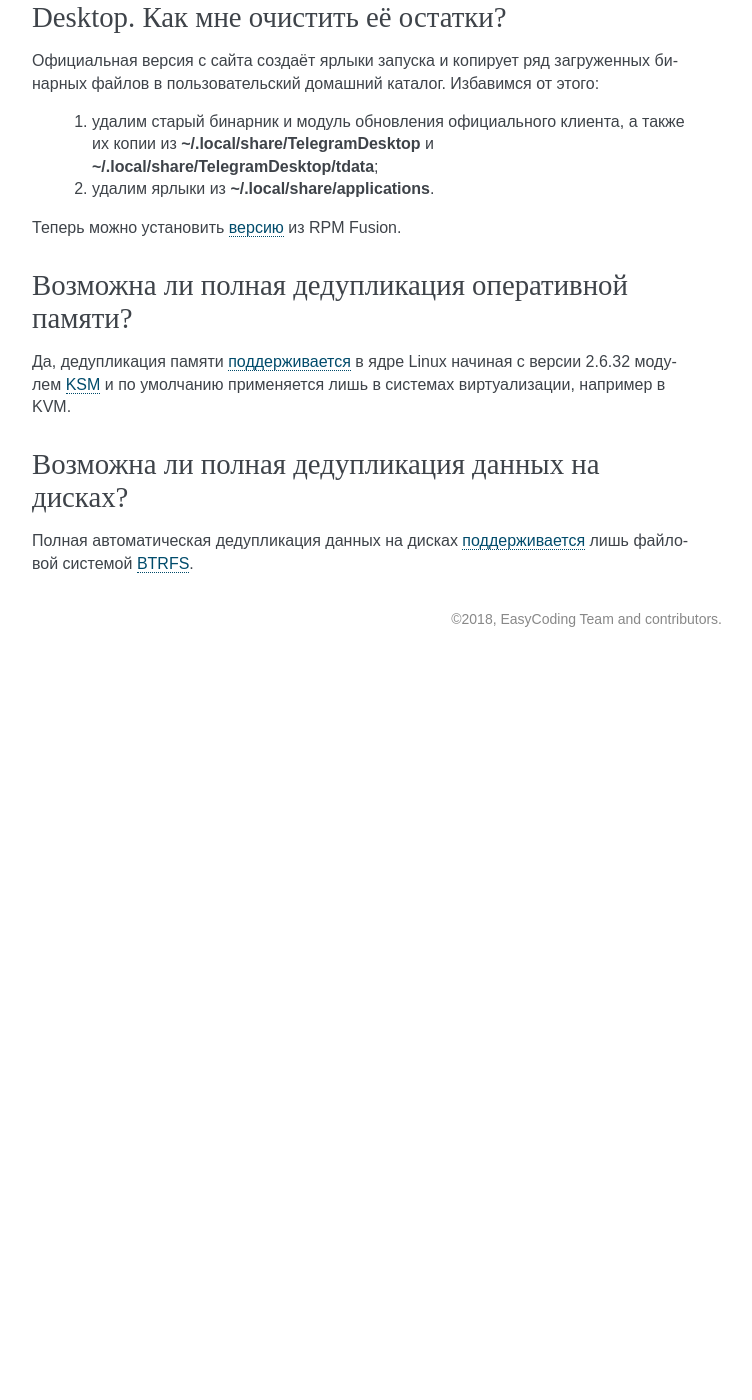
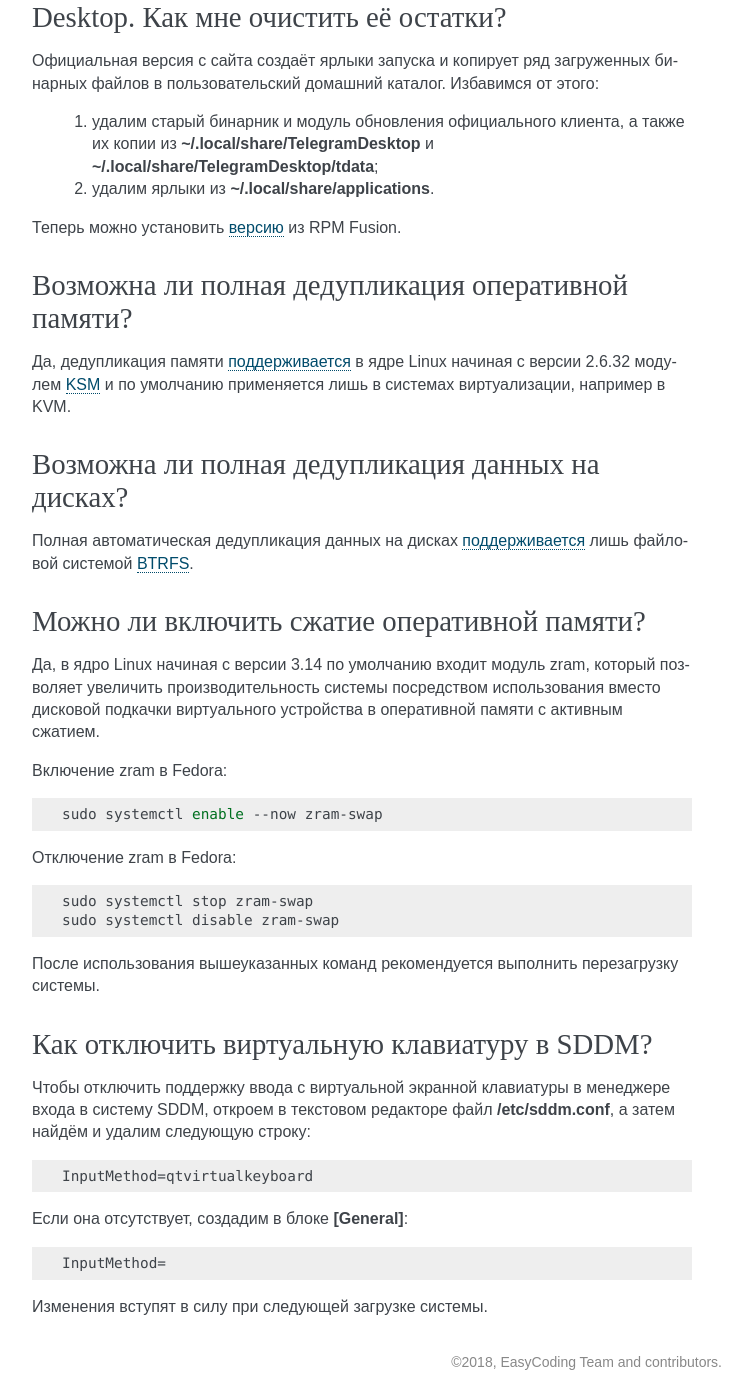
Before and after one commit to RussianFedora/FAQ, a Sphinx documentation site: the page built from source/using-system.rst, in a window 1280 px wide and 1400 px high, scrolled down 11505 px. Shown: the whole window, without its empty margins (388-1140 px from the left). Built offline with Sphinx 7.4.7, drawn with Linux system fonts in a browser that asks for light colours; before the commit the page ends 12162 px from its top, so only the background shows below that.

Commit message:
Added more questions about sddm, zram, etc.

```diff
--- a/source/using-system.rst
+++ b/source/using-system.rst
@@ -711,3 +711,46 @@
 =====================================================
 
 Полная автоматическая дедупликация данных на дисках `поддерживается <https://btrfs.wiki.kernel.org/index.php/Deduplication>`_ лишь файловой системой :ref:`BTRFS <fs-btrfs>`.
+
+.. index:: zram, сжатие памяти, memory compression
+.. _memory-compression:
+
+Можно ли включить сжатие оперативной памяти?
+================================================
+
+Да, в ядро Linux начиная с версии 3.14 по умолчанию входит модуль zram, который позволяет увеличить производительность системы посредством использования вместо дисковой подкачки виртуального устройства в оперативной памяти с активным сжатием.
+
+Включение zram в Fedora:
+
+.. code-block:: bash
+
+    sudo systemctl enable --now zram-swap
+
+Отключение zram в Fedora:
+
+.. code-block:: bash
+
+    sudo systemctl stop zram-swap
+    sudo systemctl disable zram-swap
+
+После использования вышеуказанных команд рекомендуется выполнить перезагрузку системы.
+
+.. index:: sddm, dm, disable virtual keyboard, отключение виртуальной клавиатуры
+.. _sddm-disable-vkb:
+
+Как отключить виртуальную клавиатуру в SDDM?
+=================================================
+
+Чтобы отключить поддержку ввода с виртуальной экранной клавиатуры в менеджере входа в систему SDDM, откроем в текстовом редакторе файл **/etc/sddm.conf**, а затем найдём и удалим следующую строку:
+
+.. code-block:: text
+
+    InputMethod=qtvirtualkeyboard
+
+Если она отсутствует, создадим в блоке **[General]**:
+
+.. code-block:: text
+
+    InputMethod=
+
+Изменения вступят в силу при следующей загрузке системы.
```
